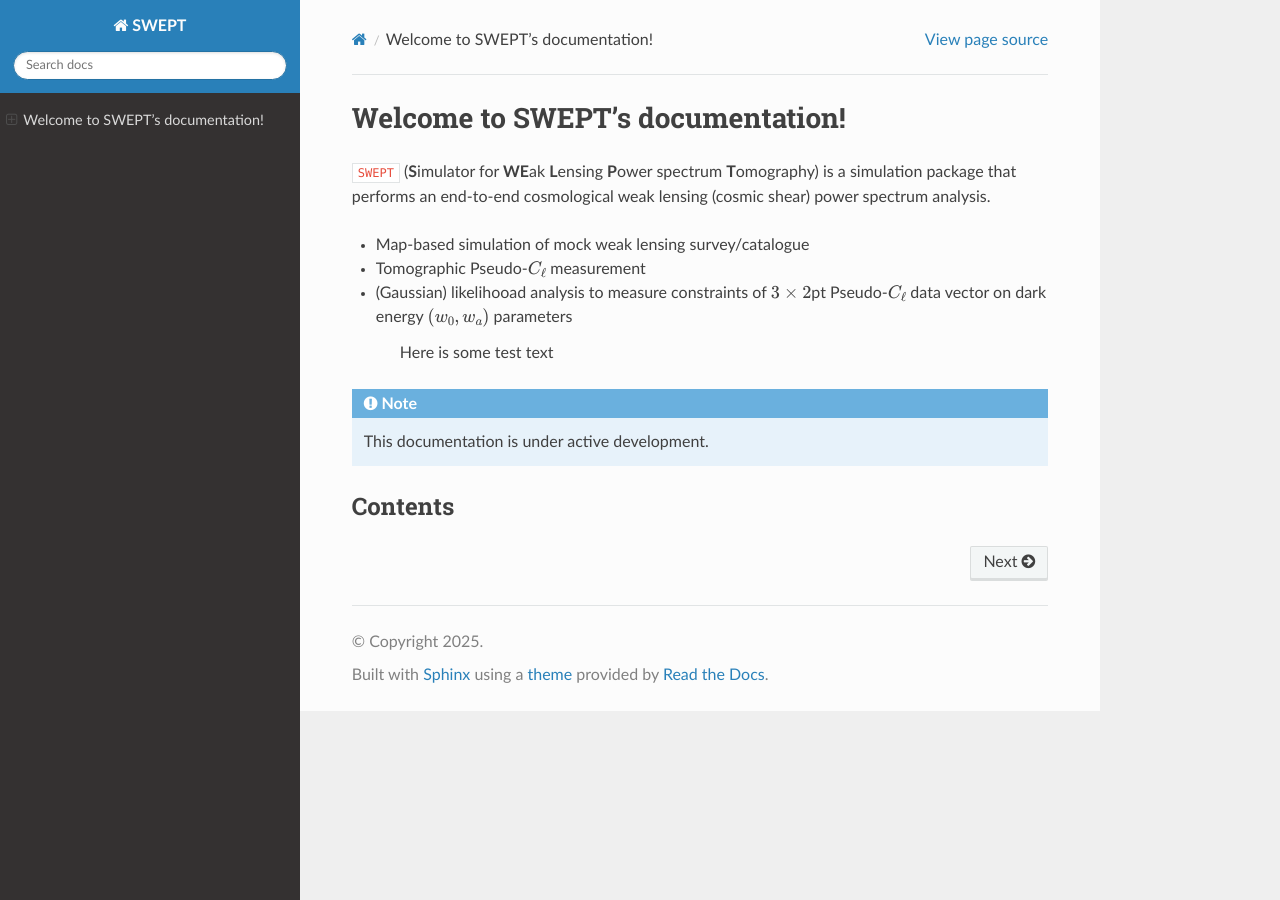
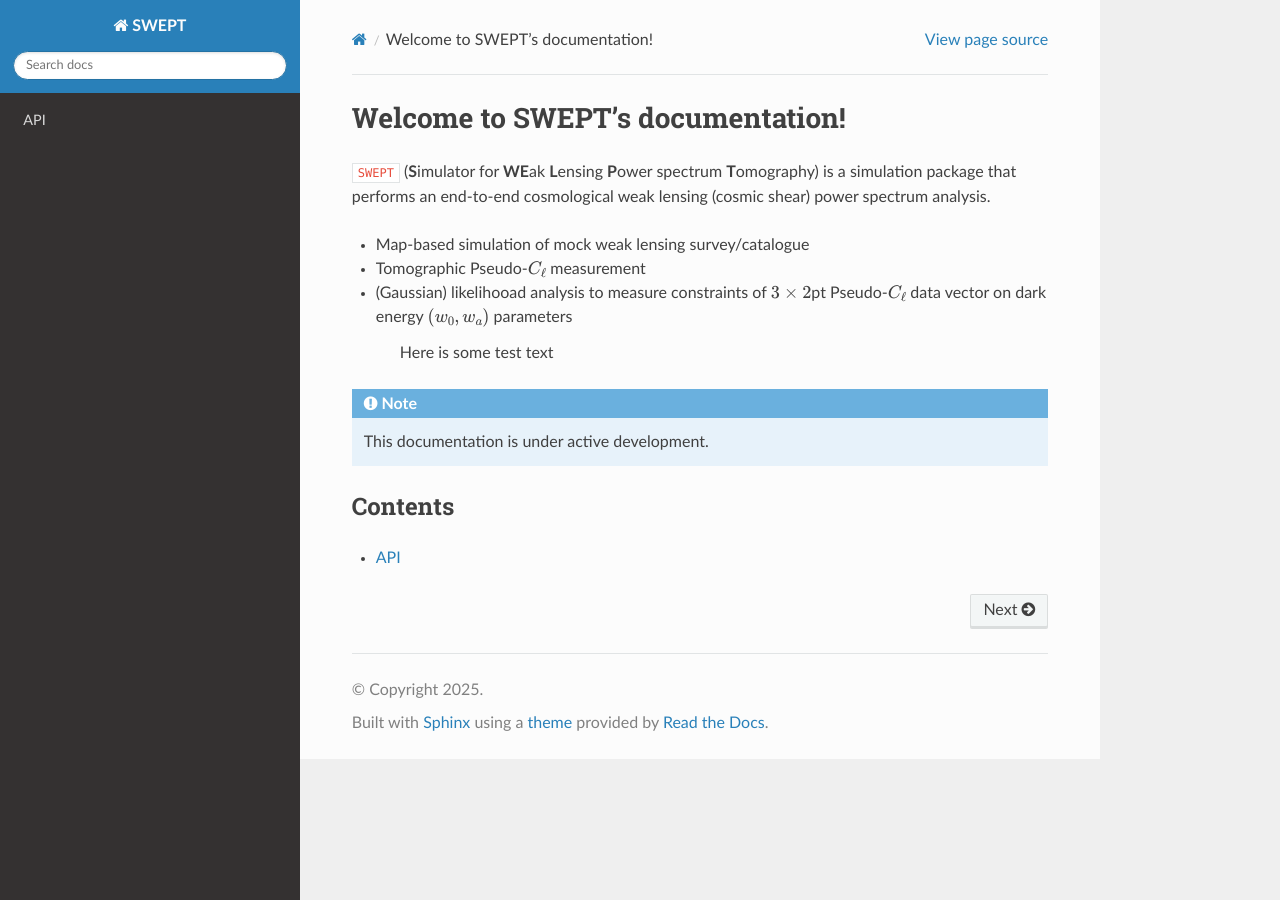
Before and after one commit to j-hw-wong/SWEPT, a Sphinx documentation site: the page built from docs/source/index.rst, in a window 1280 px wide. Built offline with Sphinx 7.4.7 and the Read the Docs theme 3.1.0, drawn with Linux system fonts in a browser that asks for light colours.

```diff
--- a/docs/source/api.rst
+++ b/docs/source/api.rst
@@ -5,3 +5,7 @@ API
    :toctree: generated
 
    lumache
+
+.. toctree::
+
+   inference_analysis
--- a/docs/source/index.rst
+++ b/docs/source/index.rst
@@ -33,4 +33,4 @@ Contents
 
 .. toctree::
 
-   inf
+   api
```
